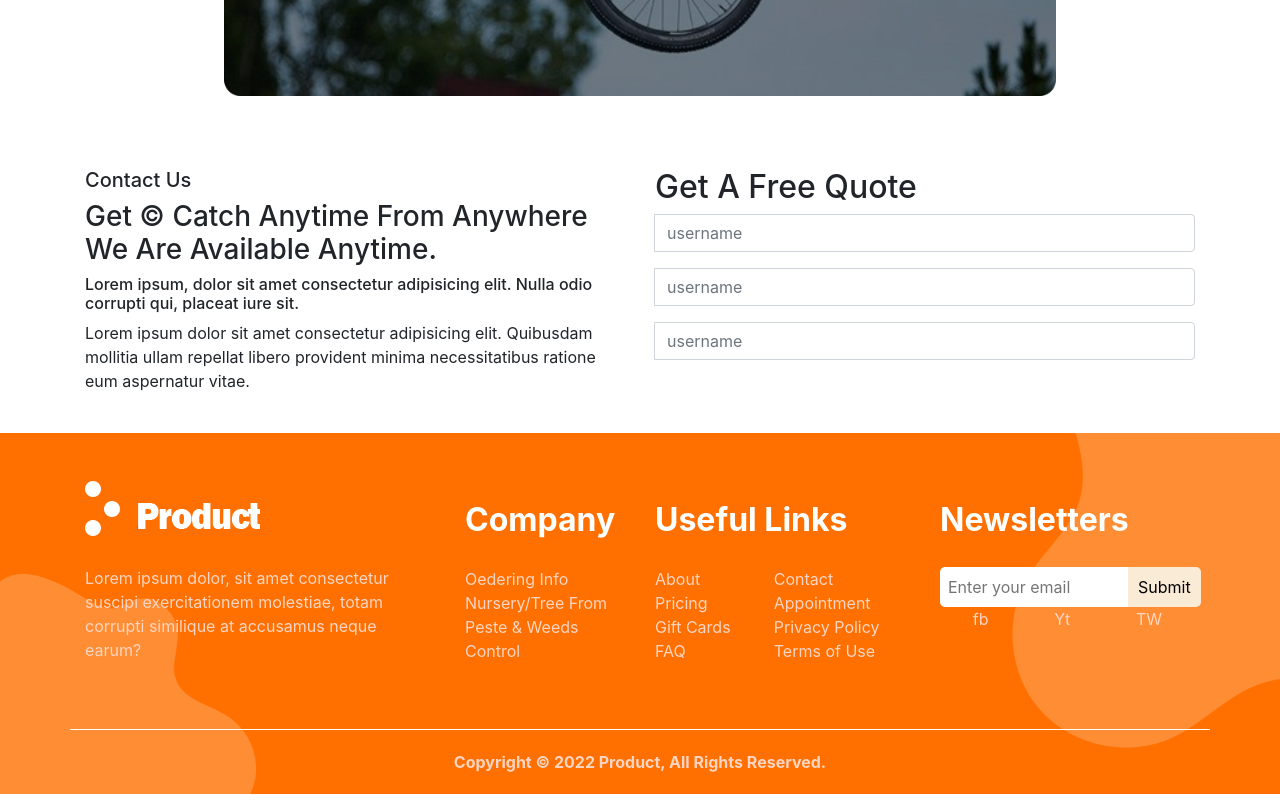
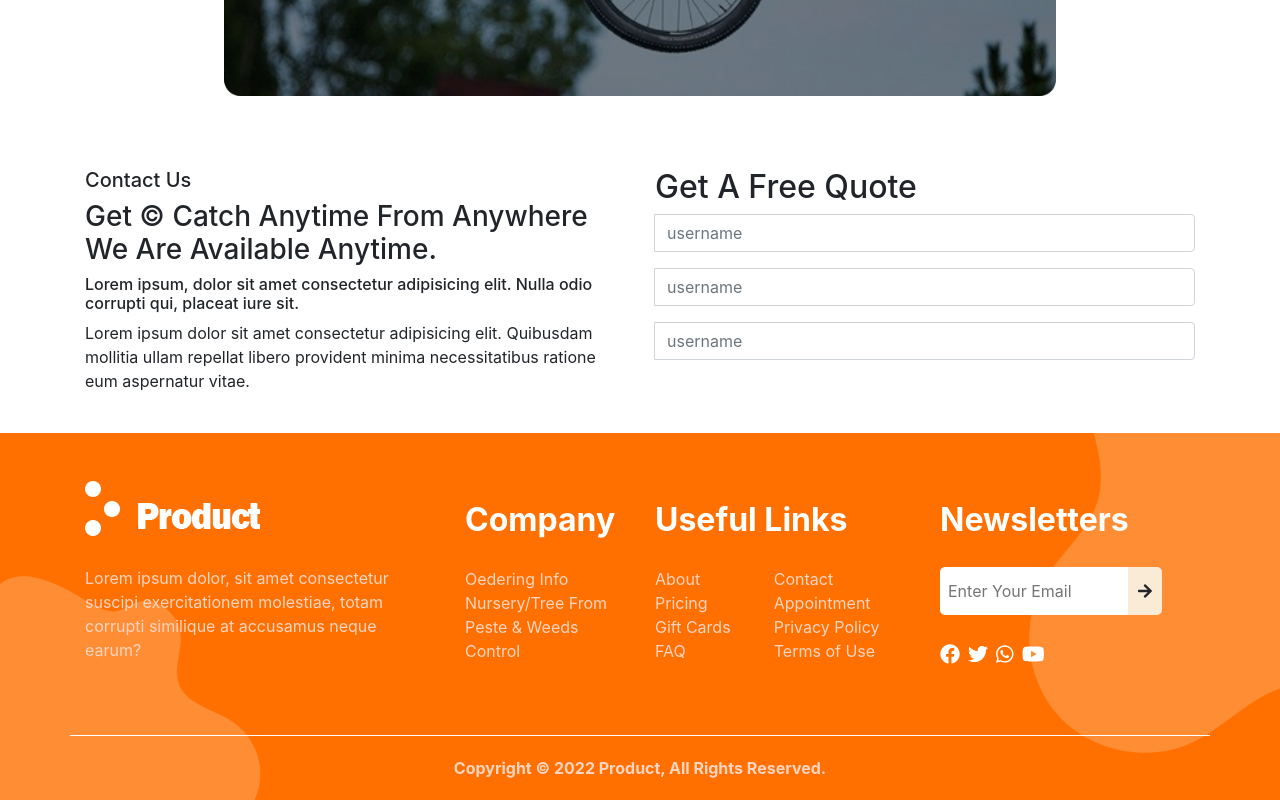
Before and after one commit to mazhars-git/bicycle-lock-app, a React (Create React App) app: page / in a window 1280 px wide. Shown: the part 5433-6233 px from the top of the page. Built offline with nearby package versions, Linux system fonts and the light colour scheme.

Commit message:
footer done

```diff
--- a/src/components/CSS/Footer.css
+++ b/src/components/CSS/Footer.css
@@ -32,15 +32,25 @@
 }
 
 .news-letter-input{
-    padding: 8px;
+    padding: 12px 8px;
     width: 188px;
     border: none;
     border-radius: 5px 0 0 5px;
 }
 .news-letter-btn{
-    padding: 0 10px;
+    padding: 12px 10px;
     margin: 0;
     border: none;
     border-radius: 0 5px 5px 0;
     background-color: antiquewhite;
 }
+
+.social-icon ul li a{
+    color: #fff;
+    margin-right: 8px;
+    font-size: 20px;
+}
+
+.social-icon ul li a:hover{
+    color: lightgray;
+}
--- a/src/components/Home/Footer/Footer.js
+++ b/src/components/Home/Footer/Footer.js
@@ -1,4 +1,7 @@
 import React from 'react';
+import { faFacebook, faTwitter, faWhatsapp, faYoutube } from '@fortawesome/free-brands-svg-icons';
+import { faArrowRight } from '@fortawesome/free-solid-svg-icons';
+import { FontAwesomeIcon } from '@fortawesome/react-fontawesome';
 import Logo from '../../../images/logo new.png';
 import '../../CSS/Footer.css';
 
@@ -43,14 +46,15 @@ const Footer = () => {
                     <div className="col-md-3">
                         <h2 className="semi-header">Newsletters</h2>
                         <div className="d-flex">
-                            <input className="news-letter-input" type="text" placeholder="Enter your email"></input>
-                            <button className="news-letter-btn">Submit</button>
+                            <input className="news-letter-input" type="text" placeholder="Enter Your Email"></input>
+                            <button className="btn news-letter-btn"><FontAwesomeIcon icon={faArrowRight} /></button>
                         </div>
-                        <div >
-                            <ul className='d-flex justify-content-around'>
-                                <li><a href="#">fb</a></li>
-                                <li><a href="#">Yt</a></li>
-                                <li><a href="#">TW</a></li>
+                        <div className='pt-4 social-icon'>
+                            <ul className='d-flex'>
+                                <li><a href="#"><FontAwesomeIcon icon={faFacebook} /></a></li>
+                                <li><a href="#"><FontAwesomeIcon icon={faTwitter} /></a></li>
+                                <li><a href="#"><FontAwesomeIcon icon={faWhatsapp} /></a></li>
+                                <li><a href="#"><FontAwesomeIcon icon={faYoutube} /></a></li>
                             </ul>
                         </div>
                     </div>
```
Also changed, not shown: package.json (+4 -4 lines), 1 other file (tests, documents, lock files or other folders).
